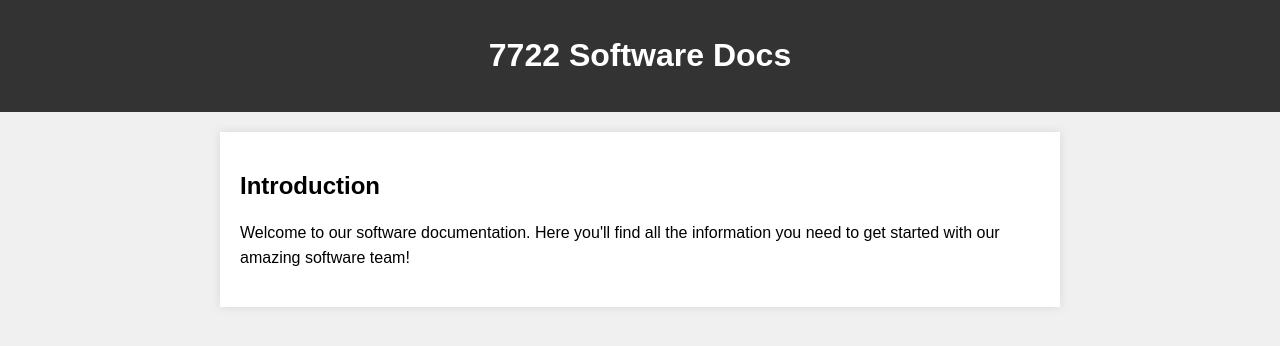
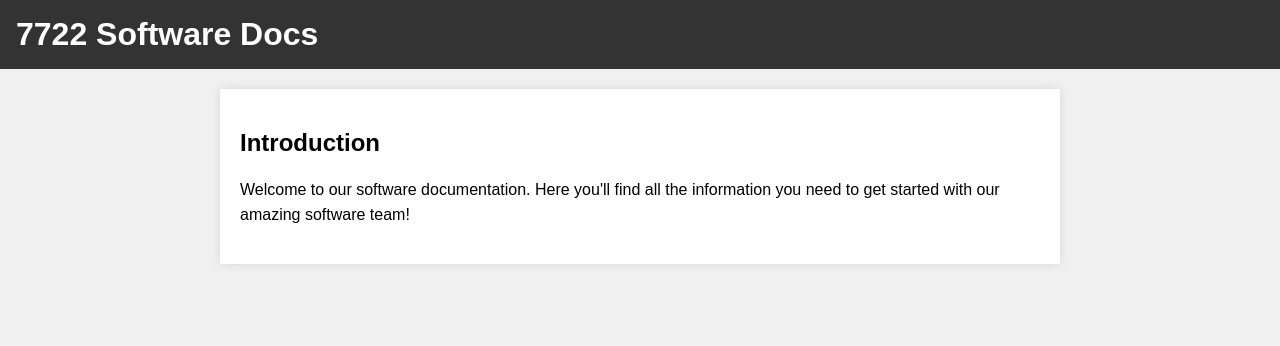
Before and after one commit to MechaPhoenix/MechaPhoenix.github.io, a plain HTML site: page index.html in a window 1280 px wide. Drawn offline with Linux system fonts and the light colour scheme.

Commit message:
Update index.html

```diff
--- a/index.html
+++ b/index.html
@@ -12,19 +12,19 @@
       padding: 0;
     }
 
-
-
     header {
       background-color: #333;
       color: #fff;
-      text-align: center;
-      padding: 1em 0;
+      display: flex;
+      justify-content: space-between;
+      align-items: center;
+      padding: 1em;
     }
 
     h1 {
       color: white;
+      margin: 0;
     }
-
 
     section {
       max-width: 800px;
```
